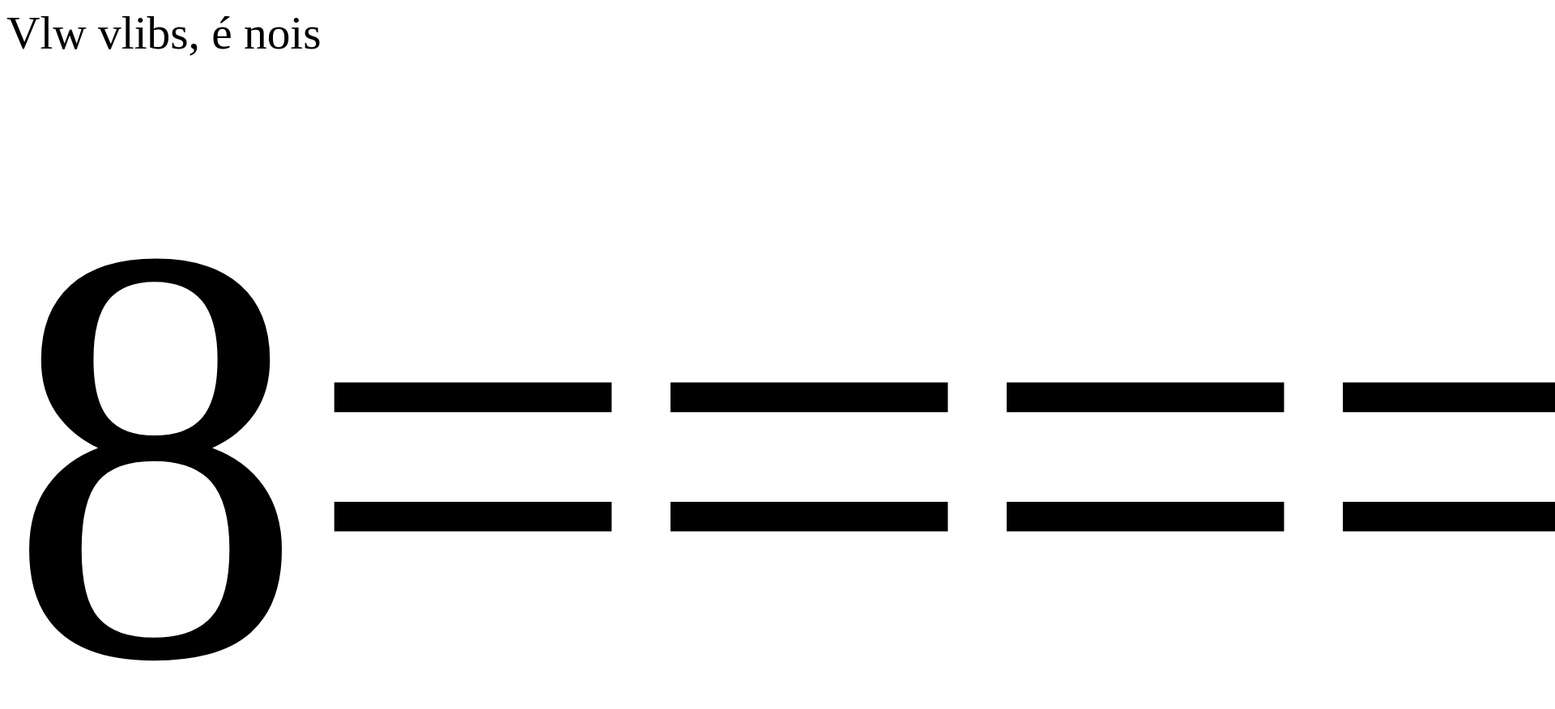
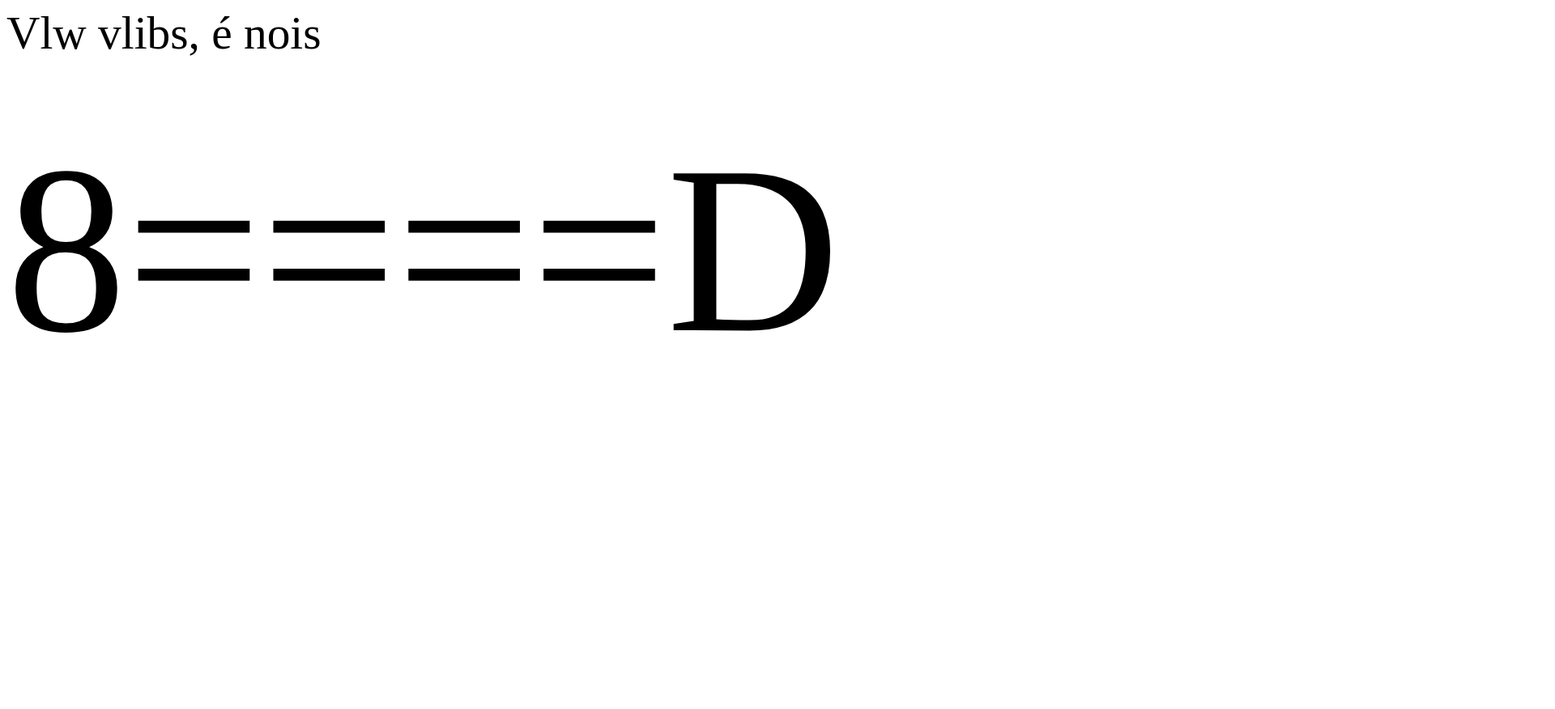
Before and after one commit to kivety/kivety.github.io, a plain HTML site: page index.html in a window 1280 px wide. Shown: the top 876 px of the page at 81% size, 1920 px wide, since content can reach past the window. After the commit the page ends 800 px from the top, so only its background shows below. Drawn offline with Linux system fonts and the light colour scheme.

Commit message:
Update index.html

```diff
--- a/index.html
+++ b/index.html
@@ -3,5 +3,5 @@
 <script>
 alert("To começando filipão");
 document.write("<big><big><big><big><big><big><big>Vlw vlibs, é nois<br><br>");
-document.write("<big><big><big><big><big><big><big><big><big><big><big><big><big><big>8====D");
+document.write("<big><big><big><big><big><big><big><big><big>8====D");
 </script>
```
